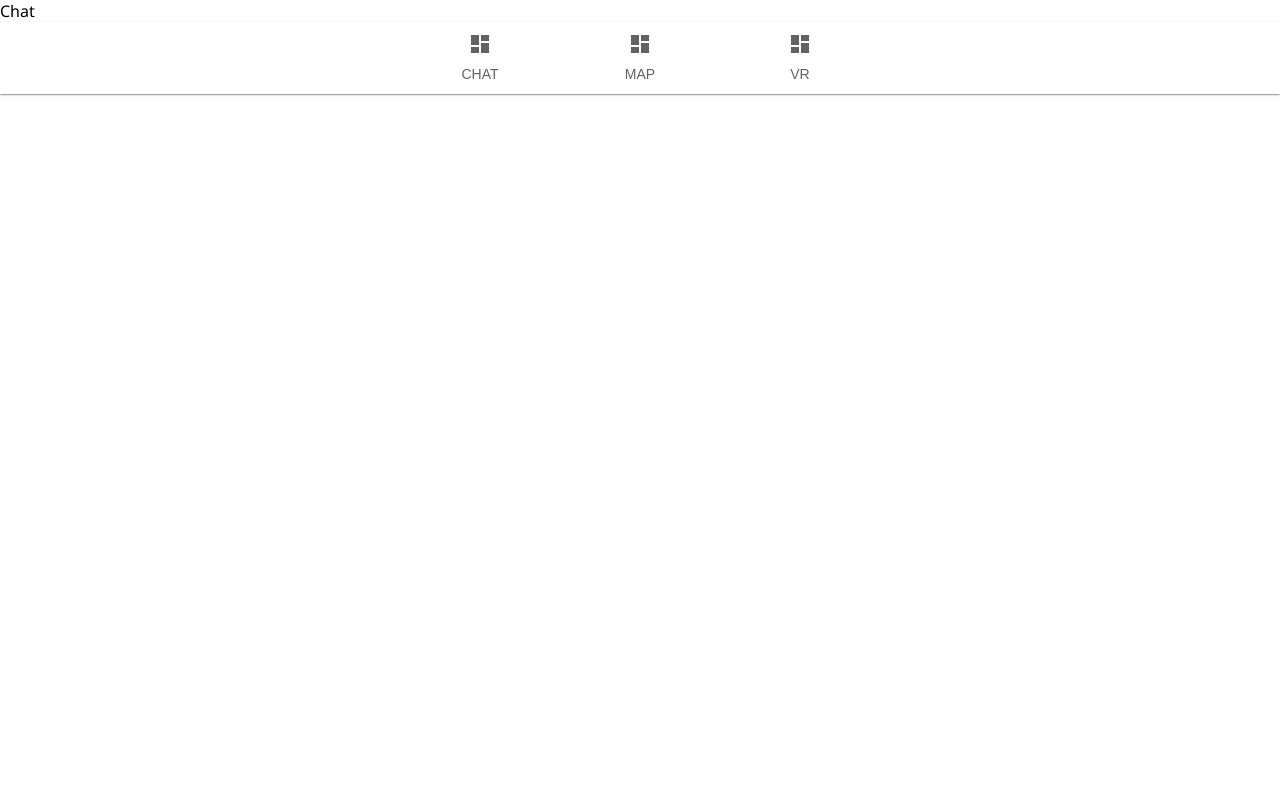
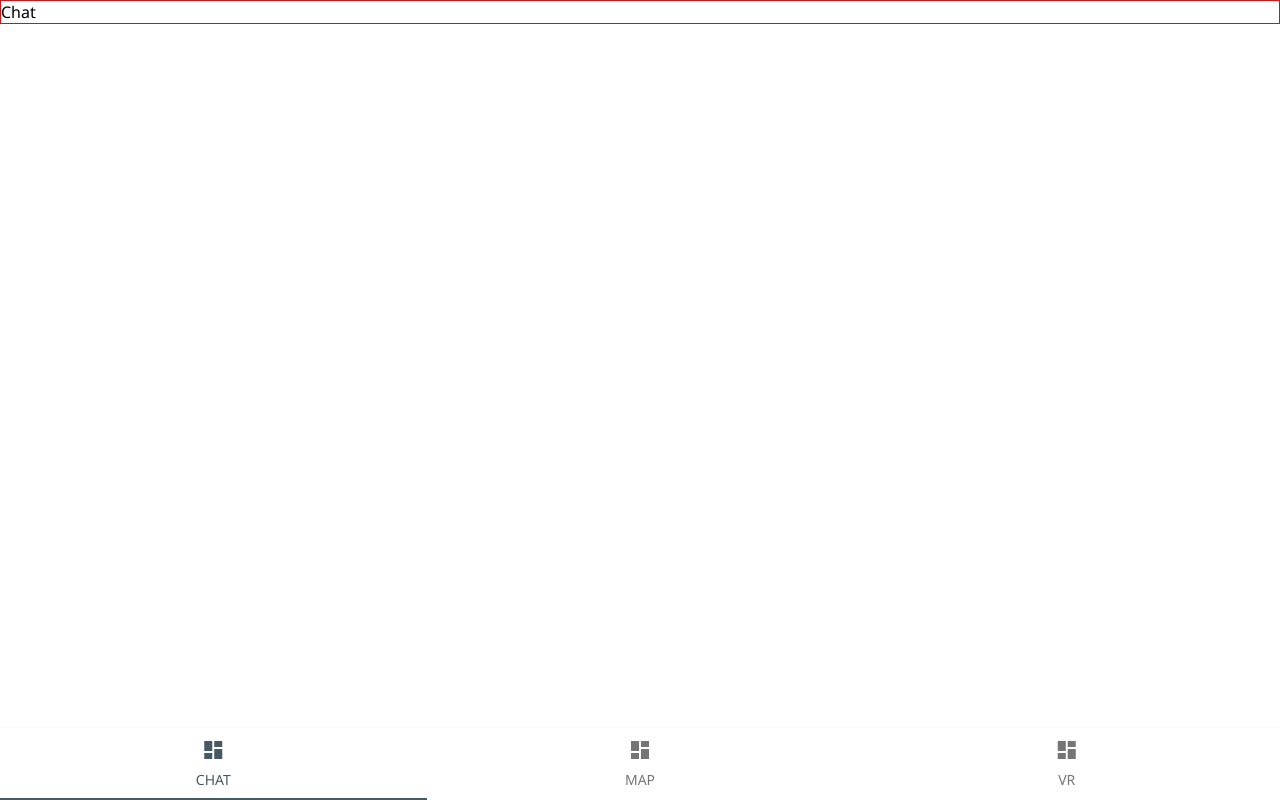
Before and after one commit to lidorbt/pdntspa, a React (Create React App) app: page /#/Chat in a window 1280 px wide. Built offline with nearby package versions, Linux system fonts and the light colour scheme.

Commit message:
fix navigation + change keys

```diff
--- a/src/App.js
+++ b/src/App.js
@@ -29,8 +29,12 @@ const App = props => {
       <MuiThemeProvider theme={theme}>
         <div className={classes.App}>
           <HashRouter>
-            <MainRouter className={classes.tabs} />
-            <MainTabs className={classes.content} />
+            <div className={classes.content}>
+              <MainRouter />
+            </div>
+            <div className={classes.navigation}>
+              <MainTabs className={classes.tabs} />
+            </div>
           </HashRouter>
         </div>
       </MuiThemeProvider>
@@ -40,14 +44,16 @@ const App = props => {
 
 const Styles = {
   App: {
-    height: '100%'
+    height: '100vh'
+  },
+  content: {
+    height: '92%',
+  },
+  navigation: {
+    width: '100%',
+    height: '8%'
   },
   tabs: {
-    height: '90%'
-  },
-  content: {
-    height: '10%',
-
   }
 }
 
--- a/src/Main/MainRouter.js
+++ b/src/Main/MainRouter.js
@@ -1,9 +1,9 @@
 import React from 'react'
 import { Route, Switch, Redirect } from 'react-router-dom'
+import Map from '../Map/Map';
 
-const chatComponent = () => (<div>Chat</div>)
-const mapComponent = () => (<div>Map</div>)
-const vrComponent = () => (<div>VR</div>)
+const chatComponent = () => (<div style={{ border: '1px red solid' }}>Chat</div>)
+const vrComponent = () => (<div style={{ border: '1px red solid' }}>VR</div>)
 
 export const routes = [
   {
@@ -16,7 +16,7 @@ export const routes = [
     path: '/Map',
     title: 'Map',
     icon: 'dashboard',
-    component: mapComponent,
+    component: Map,
   },
   {
     path: '/VR',
--- a/src/Main/Tabs.js
+++ b/src/Main/Tabs.js
@@ -6,11 +6,10 @@ import { Link, withRouter } from 'react-router-dom'
 
 const useStyles = makeStyles({
   root: {
+    bottom: 0,
+    position: 'fixed',
+    width: '100%'
   },
-  navLink: {
-    textDecoration: 'none',
-    color: 'inherit'
-  }
 });
 
 const MainTabs = (props) => {
@@ -19,17 +18,11 @@ const MainTabs = (props) => {
 
   return (
     <Paper square className={classes.root}>
-      <Tabs
-        centered
-        value={routes.findIndex(route => route.path === props.location.pathname)}
-      >
-
+      <Tabs centered value={`${props.location.pathname}`} variant="fullWidth" indicatorColor="secondary" textColor="secondary" >
         {routes.map((route, index) => {
-          return (<Link key={index} to={`${route.path}`} className={classes.navLink}>
-            <Tab label={route.title} value={index} icon={<Icon>{route.icon}</Icon>} />
-          </Link>)
+          return (
+            <Tab key={index} label={route.title} value={route.path} icon={<Icon>{route.icon}</Icon>} component={Link} to={`${route.path}`} />)
         })}
-
       </Tabs>
     </Paper>
   );
--- a/src/Map/Map.js
+++ b/src/Map/Map.js
@@ -1,7 +1,16 @@
 import React, { Component } from 'react';
 import GoogleMapReact from 'google-map-react';
+import { withStyles } from '@material-ui/core';
+import { width, height } from '@material-ui/system';
 
 const AnyReactComponent = ({ text }) => <div>{text}</div>;
+
+const styles = (theme) => ({
+  map: {
+    width: '100%',
+    height: '100%'
+  }
+})
 
 class Map extends Component {
   static defaultProps = {
@@ -13,11 +22,13 @@ class Map extends Component {
   };
 
   render() {
+    const { classes } = this.props
+
     return (
       // Important! Always set the container height explicitly
-      <div style={{ height: '100vh', width: '100%' }}>
+      <div className={classes.map}>
         <GoogleMapReact
-          bootstrapURLKeys={{ key: 'AIzaSyC5M0Hjn_nm0OzKVQlN2ZJcPjHtMqPt6yg' }}
+          bootstrapURLKeys={{ key: 'AIzaSyAiFGsLw67PFw-PUzV9MVaiuKhSdcM_GhQ' }}
           defaultCenter={this.props.center}
           defaultZoom={this.props.zoom}>
           <AnyReactComponent
@@ -31,4 +42,4 @@ class Map extends Component {
   }
 }
 
-export default Map;
+export default withStyles(styles)(Map);
--- a/src/appConfig.js
+++ b/src/appConfig.js
@@ -3,22 +3,22 @@ import { createMuiTheme } from '@material-ui/core/styles'
 export const theme = createMuiTheme({
   palette: {
     primary: {
-      light: '#fff',
+      // light: '#fff',
       main: '#fff',
-      dark: '#fff',
-      contrastText: '#fff',
+      // dark: '#fff',
+      // contrastText: '#fff',
     },
     secondary: {
-      light: '#fff',
-      main: '#fff',
-      dark: '#fff',
-      contrastText: '#fff',
+      // light: '#fff',
+      main: '#455A64',
+      // dark: '#fff',
+      // contrastText: '#fff',
     },
     error: {
-      light: '#fff',
-      main: '#fff',
-      dark: '#fff',
-      contrastText: '#fff',
+      // light: '#fff',
+      main: '#D32F2F',
+      // dark: '#fff',
+      // contrastText: '#fff',
     },
   },
   typography: {
```
Also changed, not shown: src/Chat/Chat.js (+78 -0 lines).
